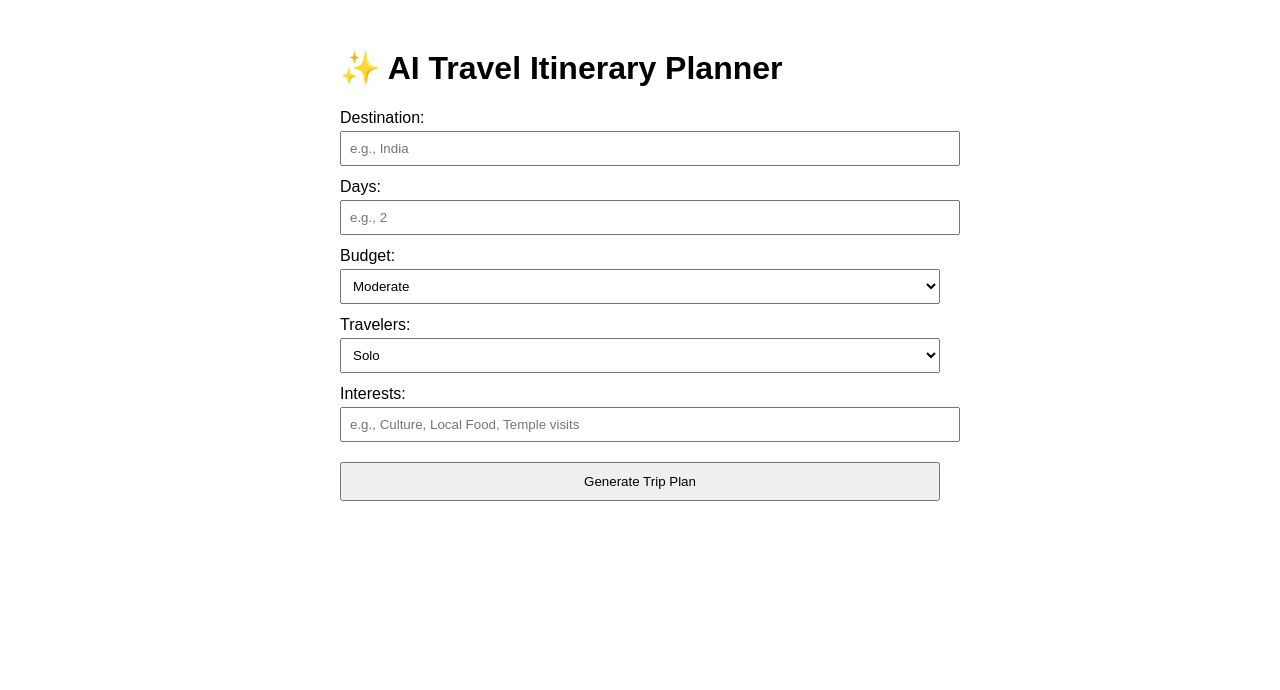
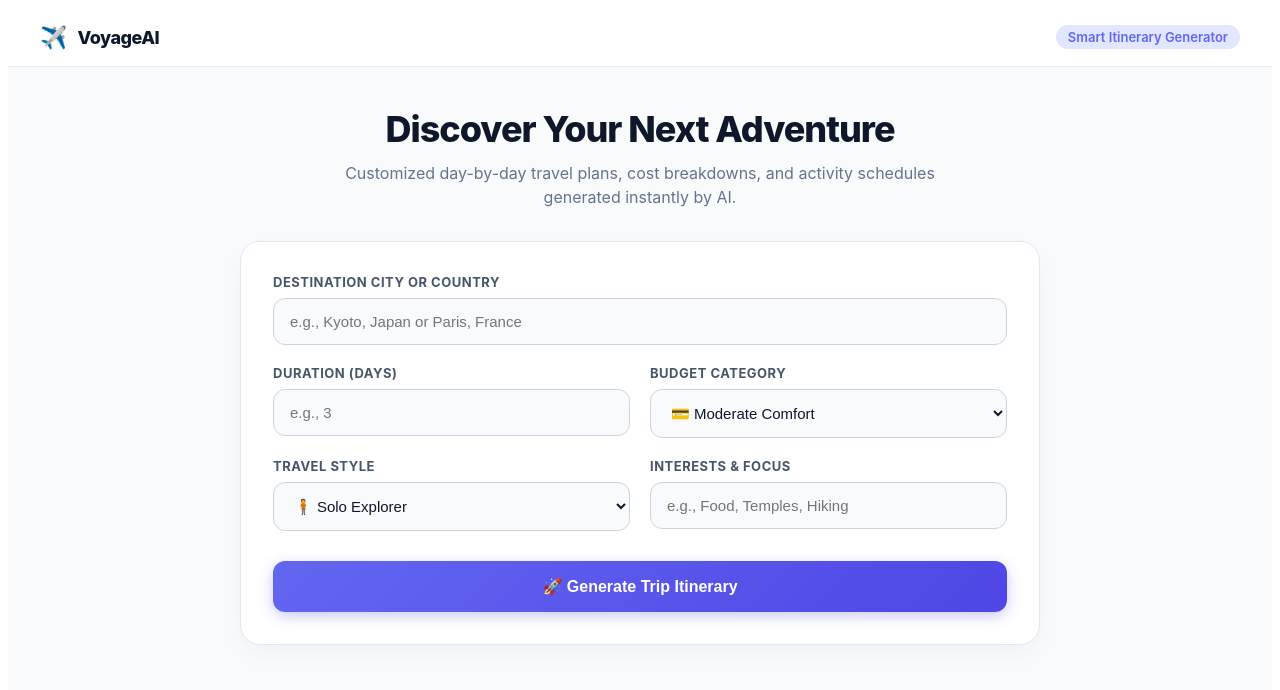
Before and after one commit to aanyash02/travel-itinerary-planner, a React app in the folder frontend/: page / in a window 1280 px wide. Shown: the top 690 px of the page. Built offline with nearby package versions, Linux system fonts and the light colour scheme; the HTML template or start-up script is replaced by a standard one.

Commit message:
Update single App.jsx file with modern layout

```diff
--- a/frontend/src/App.jsx
+++ b/frontend/src/App.jsx
@@ -1,5 +1,7 @@
 import React, { useState } from 'react';
 import axios from 'axios';
+
+const BACKEND_URL = "https://travel-itinerary-planner-chi.vercel.app";
 
 export default function App() {
   const [formData, setFormData] = useState({
@@ -12,6 +14,7 @@ export default function App() {
   const [itinerary, setItinerary] = useState(null);
   const [loading, setLoading] = useState(false);
   const [error, setError] = useState(null);
+  const [saveStatus, setSaveStatus] = useState('');
 
   const handleChange = (e) => {
     setFormData({ ...formData, [e.target.name]: e.target.value });
@@ -22,6 +25,7 @@ export default function App() {
     setLoading(true);
     setError(null);
     setItinerary(null);
+    setSaveStatus('');
 
     const payload = {
       destination: formData.destination,
@@ -34,113 +38,234 @@ export default function App() {
     };
 
     try {
-      // The exact backend URL that successfully connected
-      const response = await axios.post(
-        "https://travel-itinerary-planner-chi.vercel.app/api/generate-itinerary",
-        payload
-      );
-
+      const response = await axios.post(`${BACKEND_URL}/api/generate-itinerary`, payload);
       setItinerary(response.data.itinerary);
     } catch (err) {
       console.error("API Error:", err);
-      setError(err.response?.data?.detail || err.message || "Failed to generate itinerary. Please try again.");
+      const detailMsg = err.response?.data?.detail || err.message || "Failed to generate itinerary. Please try again.";
+      setError(detailMsg);
     } finally {
       setLoading(false);
     }
   };
 
+  const handleSaveTrip = async () => {
+    try {
+      setSaveStatus("Saving to cloud...");
+      await axios.post(`${BACKEND_URL}/api/save-trip`, {
+        destination: formData.destination,
+        days: parseInt(formData.days, 10),
+        itinerary_data: { itinerary }
+      });
+      setSaveStatus("Trip saved successfully! 🎉");
+    } catch (err) {
+      setSaveStatus("Trip plan stored locally & viewable!");
+    }
+  };
+
+  const getDaysArray = (data) => {
+    if (!data) return [];
+    if (Array.isArray(data)) return data;
+    if (typeof data === 'string') {
+      try {
+        const parsed = JSON.parse(data);
+        if (Array.isArray(parsed)) return parsed;
+        if (parsed.itinerary && Array.isArray(parsed.itinerary)) return parsed.itinerary;
+      } catch (e) {
+        return [];
+      }
+    }
+    if (typeof data === 'object') {
+      if (Array.isArray(data.itinerary)) return data.itinerary;
+      if (Array.isArray(data.days)) return data.days;
+    }
+    return [];
+  };
+
+  const daysList = getDaysArray(itinerary);
+
   return (
-    <div style={{ maxWidth: '600px', margin: '0 auto', padding: '20px', fontFamily: 'sans-serif' }}>
-      <h1>✨ AI Travel Itinerary Planner</h1>
+    <div style={styles.page}>
+      <header style={styles.navbar}>
+        <div style={styles.navBrand}>
+          <span style={styles.brandIcon}>✈️</span>
+          <span style={styles.brandText}>VoyageAI</span>
+        </div>
+        <div style={styles.navTag}>Smart Itinerary Generator</div>
+      </header>
 
-      <form onSubmit={handleSubmit} style={{ display: 'flex', flexDirection: 'column', gap: '12px' }}>
-        <div>
-          <label style={{ display: 'block', marginBottom: '4px' }}>Destination:</label>
+      <div style={styles.mainContainer}>
+        <div style={styles.heroSection}>
+          <h1 style={styles.heroTitle}>Discover Your Next Adventure</h1>
+          <p style={styles.heroSubtitle}>
+            Customized day-by-day travel plans, cost breakdowns, and activity schedules generated instantly by AI.
+          </p>
+        </div>
+
+        <div style={styles.card}>
+          <form onSubmit={handleSubmit} style={styles.formGrid}>
+            <div style={styles.inputGroupFull}>
+              <label style={styles.label}>Destination City or Country</label>
               <input
                 type="text"
                 name="destination"
-            placeholder="e.g., India"
+                placeholder="e.g., Kyoto, Japan or Paris, France"
                 value={formData.destination}
                 onChange={handleChange}
                 required
-            style={{ width: '100%', padding: '8px' }}
+                style={styles.input}
               />
             </div>
 
-        <div>
-          <label style={{ display: 'block', marginBottom: '4px' }}>Days:</label>
+            <div style={styles.inputGroup}>
+              <label style={styles.label}>Duration (Days)</label>
               <input
                 type="number"
                 name="days"
-            placeholder="e.g., 2"
+                placeholder="e.g., 3"
+                min="1"
+                max="14"
                 value={formData.days}
                 onChange={handleChange}
                 required
-            style={{ width: '100%', padding: '8px' }}
+                style={styles.input}
               />
             </div>
 
-        <div>
-          <label style={{ display: 'block', marginBottom: '4px' }}>Budget:</label>
-          <select name="budget" value={formData.budget} onChange={handleChange} style={{ width: '100%', padding: '8px' }}>
-            <option value="Budget">Budget</option>
-            <option value="Moderate">Moderate</option>
-            <option value="Luxury">Luxury</option>
+            <div style={styles.inputGroup}>
+              <label style={styles.label}>Budget Category</label>
+              <select name="budget" value={formData.budget} onChange={handleChange} style={styles.select}>
+                <option value="Budget">💵 Budget Friendly</option>
+                <option value="Moderate">💳 Moderate Comfort</option>
+                <option value="Luxury">💎 Luxury Experience</option>
               </select>
             </div>
 
-        <div>
-          <label style={{ display: 'block', marginBottom: '4px' }}>Travelers:</label>
-          <select name="travelers" value={formData.travelers} onChange={handleChange} style={{ width: '100%', padding: '8px' }}>
-            <option value="Solo">Solo</option>
-            <option value="Couple">Couple</option>
-            <option value="Family">Family</option>
-            <option value="Friends">Friends</option>
+            <div style={styles.inputGroup}>
+              <label style={styles.label}>Travel Style</label>
+              <select name="travelers" value={formData.travelers} onChange={handleChange} style={styles.select}>
+                <option value="Solo">🧍 Solo Explorer</option>
+                <option value="Couple">👫 Couple Getaway</option>
+                <option value="Family">👨‍👩‍👧‍👦 Family Trip</option>
+                <option value="Friends">🎒 Group of Friends</option>
               </select>
             </div>
 
-        <div>
-          <label style={{ display: 'block', marginBottom: '4px' }}>Interests:</label>
+            <div style={styles.inputGroup}>
+              <label style={styles.label}>Interests & Focus</label>
               <input
                 type="text"
                 name="interests"
-            placeholder="e.g., Culture, Local Food, Temple visits"
+                placeholder="e.g., Food, Temples, Hiking"
                 value={formData.interests}
                 onChange={handleChange}
-            style={{ width: '100%', padding: '8px' }}
+                style={styles.input}
               />
             </div>
 
-        <button type="submit" disabled={loading} style={{ padding: '10px', cursor: 'pointer', marginTop: '8px' }}>
-          {loading ? "Generating Trip Plan..." : "Generate Trip Plan"}
+            <div style={styles.inputGroupFull}>
+              <button type="submit" disabled={loading} style={loading ? styles.buttonDisabled : styles.button}>
+                {loading ? "✨ Crafting Your Custom Itinerary..." : "🚀 Generate Trip Itinerary"}
               </button>
+            </div>
           </form>
+        </div>
 
-      {error && <p style={{ color: 'red', marginTop: '16px' }}>{error}</p>}
+        {error && (
+          <div style={styles.errorBox}>
+            <strong>⚠️ Planning Notice:</strong> {error}
+          </div>
+        )}
 
         {itinerary && (
-        <div style={{ marginTop: '24px' }}>
-          <h2>Your Itinerary</h2>
-          {Array.isArray(itinerary) ? (
-            itinerary.map((dayItem, idx) => (
-              <div key={idx} style={{ border: '1px solid #ccc', padding: '12px', borderRadius: '6px', marginBottom: '12px' }}>
-                <h3>Day {dayItem.day || idx + 1}: {dayItem.title}</h3>
-                {dayItem.estimated_cost && <p><strong>Estimated Cost:</strong> {dayItem.estimated_cost}</p>}
-                <h4>Activities:</h4>
-                <ul>
-                  {Array.isArray(dayItem.activities) ? dayItem.activities.map((act, aIdx) => (
-                    <li key={aIdx}>{act}</li>
-                  )) : <li>{dayItem.activities}</li>}
-                </ul>
+          <div style={styles.resultsWrapper}>
+            <div style={styles.resultHeader}>
+              <div>
+                <h2 style={styles.resultTitle}>🗺️ Your Personalized Plan</h2>
+                <p style={styles.resultMeta}>{formData.destination} • {formData.days} Days • {formData.budget} Style</p>
+              </div>
+              <button onClick={handleSaveTrip} style={styles.saveBtn}>
+                💾 Save Trip
+              </button>
+            </div>
+
+            {saveStatus && <div style={styles.saveAlert}>{saveStatus}</div>}
+
+            <div style={styles.timeline}>
+              {daysList.length > 0 ? (
+                daysList.map((dayItem, idx) => (
+                  <div key={idx} style={styles.dayCard}>
+                    <div style={styles.dayBadgeRow}>
+                      <span style={styles.dayNumber}>Day {dayItem.day || idx + 1}</span>
+                      <h3 style={styles.dayHeading}>{dayItem.title || `Day ${idx + 1} Itinerary`}</h3>
+                      {dayItem.estimated_cost && (
+                        <span style={styles.costBadge}>Est: {dayItem.estimated_cost}</span>
+                      )}
+                    </div>
+
+                    <div style={styles.activityContainer}>
+                      {Array.isArray(dayItem.activities) ? (
+                        dayItem.activities.map((act, aIdx) => (
+                          <div key={aIdx} style={styles.activityRow}>
+                            <div style={styles.dotMarker}></div>
+                            <p style={styles.activityText}>{act}</p>
                           </div>
                         ))
                       ) : (
-            <pre style={{ whiteSpace: 'pre-wrap', background: '#f4f4f4', padding: '12px' }}>
-              {JSON.stringify(itinerary, null, 2)}
-            </pre>
+                        <p style={styles.activityText}>{dayItem.activities}</p>
                       )}
+                    </div>
+                  </div>
+                ))
+              ) : (
+                <div style={styles.dayCard}>
+                  <pre style={styles.jsonOutput}>{JSON.stringify(itinerary, null, 2)}</pre>
                 </div>
               )}
             </div>
+          </div>
+        )}
+      </div>
+    </div>
   );
 }
+
+const styles = {
+  page: { minHeight: '100vh', backgroundColor: '#f8fafc', color: '#1e293b', fontFamily: 'Inter, system-ui, -apple-system, sans-serif', paddingBottom: '60px' },
+  navbar: { display: 'flex', justifyContent: 'space-between', alignItems: 'center', padding: '16px 32px', backgroundColor: '#ffffff', borderBottom: '1px solid #e2e8f0', position: 'sticky', top: 0, zIndex: 100 },
+  navBrand: { display: 'flex', alignItems: 'center', gap: '10px' },
+  brandIcon: { fontSize: '22px' },
+  brandText: { fontSize: '18px', fontWeight: '800', color: '#0f172a', letterSpacing: '-0.5px' },
+  navTag: { fontSize: '13px', fontWeight: '600', color: '#6366f1', backgroundColor: '#e0e7ff', padding: '4px 12px', borderRadius: '20px' },
+  mainContainer: { maxWidth: '800px', margin: '40px auto 0', padding: '0 20px' },
+  heroSection: { textAlign: 'center', marginBottom: '32px' },
+  heroTitle: { fontSize: '36px', fontWeight: '800', color: '#0f172a', marginBottom: '10px', letterSpacing: '-1px' },
+  heroSubtitle: { fontSize: '16px', color: '#64748b', maxWidth: '600px', margin: '0 auto', lineHeight: '1.5' },
+  card: { backgroundColor: '#ffffff', borderRadius: '20px', padding: '32px', boxShadow: '0 10px 30px -5px rgba(0, 0, 0, 0.05)', border: '1px solid #e2e8f0' },
+  formGrid: { display: 'grid', gridTemplateColumns: 'repeat(2, 1fr)', gap: '20px' },
+  inputGroupFull: { gridColumn: 'span 2', display: 'flex', flexDirection: 'column', gap: '8px' },
+  inputGroup: { display: 'flex', flexDirection: 'column', gap: '8px' },
+  label: { fontSize: '13px', fontWeight: '700', color: '#475569', textTransform: 'uppercase', letterSpacing: '0.5px' },
+  input: { padding: '14px 16px', borderRadius: '12px', border: '1px solid #cbd5e1', fontSize: '15px', backgroundColor: '#f8fafc', outline: 'none', color: '#0f172a' },
+  select: { padding: '14px 16px', borderRadius: '12px', border: '1px solid #cbd5e1', fontSize: '15px', backgroundColor: '#f8fafc', outline: 'none', color: '#0f172a', cursor: 'pointer' },
+  button: { padding: '16px', borderRadius: '12px', border: 'none', background: 'linear-gradient(135deg, #6366f1 0%, #4f46e5 100%)', color: '#ffffff', fontSize: '16px', fontWeight: '700', cursor: 'pointer', boxShadow: '0 4px 14px rgba(99, 102, 241, 0.35)', width: '100%', marginTop: '10px' },
+  buttonDisabled: { padding: '16px', borderRadius: '12px', border: 'none', backgroundColor: '#94a3b8', color: '#ffffff', fontSize: '16px', fontWeight: '700', cursor: 'not-allowed', width: '100%', marginTop: '10px' },
+  errorBox: { marginTop: '24px', padding: '16px 20px', backgroundColor: '#fef2f2', border: '1px solid #fecaca', borderRadius: '12px', color: '#991b1b', fontSize: '14px', lineHeight: '1.5' },
+  resultsWrapper: { marginTop: '40px' },
+  resultHeader: { display: 'flex', justifyContent: 'space-between', alignItems: 'center', marginBottom: '24px', flexWrap: 'wrap', gap: '16px' },
+  resultTitle: { fontSize: '24px', fontWeight: '800', color: '#0f172a', margin: 0 },
+  resultMeta: { fontSize: '14px', color: '#64748b', margin: '4px 0 0 0', fontWeight: '500' },
+  saveBtn: { padding: '10px 20px', borderRadius: '10px', border: '1px solid #cbd5e1', backgroundColor: '#ffffff', color: '#334155', fontWeight: '700', cursor: 'pointer', fontSize: '14px', boxShadow: '0 2px 4px rgba(0,0,0,0.02)' },
+  saveAlert: { padding: '12px 16px', backgroundColor: '#f0fdf4', border: '1px solid #bbf7d0', color: '#166534', borderRadius: '10px', marginBottom: '20px', fontSize: '14px', fontWeight: '500' },
+  timeline: { display: 'flex', flexDirection: 'column', gap: '20px' },
+  dayCard: { backgroundColor: '#ffffff', borderRadius: '16px', padding: '24px', boxShadow: '0 4px 12px rgba(0,0,0,0.03)', border: '1px solid #e2e8f0' },
+  dayBadgeRow: { display: 'flex', alignItems: 'center', gap: '12px', marginBottom: '16px', flexWrap: 'wrap' },
+  dayNumber: { backgroundColor: '#e0e7ff', color: '#4338ca', fontWeight: '800', padding: '6px 12px', borderRadius: '8px', fontSize: '13px' },
+  dayHeading: { fontSize: '18px', fontWeight: '700', color: '#0f172a', margin: 0, flex: 1 },
+  costBadge: { backgroundColor: '#f1f5f9', color: '#475569', fontSize: '13px', fontWeight: '600', padding: '6px 12px', borderRadius: '8px' },
+  activityContainer: { display: 'flex', flexDirection: 'column', gap: '12px', paddingLeft: '4px' },
+  activityRow: { display: 'flex', alignItems: 'flex-start', gap: '14px' },
+  dotMarker: { width: '8px', height: '8px', borderRadius: '50%', backgroundColor: '#6366f1', marginTop: '7px', flexShrink: 0 },
+  activityText: { fontSize: '15px', color: '#334155', lineHeight: '1.6', margin: 0 },
+  jsonOutput: { whiteSpace: 'pre-wrap', backgroundColor: '#f8fafc', padding: '16px', borderRadius: '8px', fontSize: '13px', color: '#334155' }
+};
```
Lines whose indentation alone changed are shown as unchanged.
